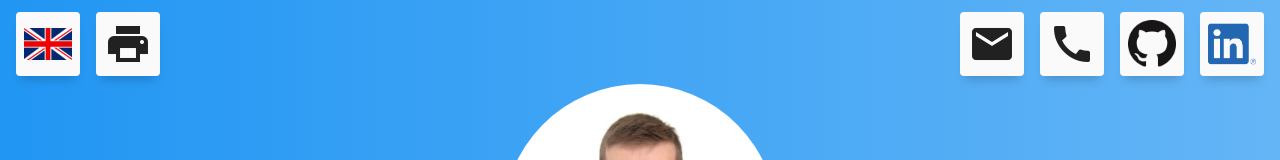
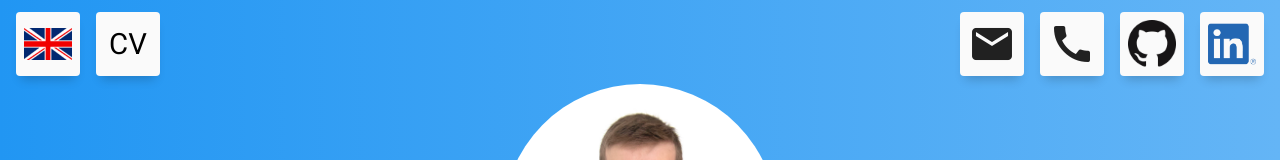
Before and after one commit to Cc618/Celian, a React (Create React App) app: page / in a window 1280 px wide. Shown: the top 160 px of the page. Built offline with nearby package versions, Linux system fonts and the light colour scheme.

Commit message:
home: Updated cv button

```diff
--- a/src/common/data.js
+++ b/src/common/data.js
@@ -40,7 +40,7 @@ const fullData = {
     "en": {
         // Home
         "translate_lang": "Version française",
-        "print_pdf": "Printable version",
+        "print_pdf": "Résumé",
         "translate": "Translate",
         "copied": "Copied !",
         "job": "Computer Engineering Student",
@@ -195,7 +195,7 @@ const fullData = {
     "fr": {
         // Home
         "translate_lang": "English version",
-        "print_pdf": "Version imprimable",
+        "print_pdf": "CV",
         "translate": "Traduire",
         "copied": "Copié !",
         "job": "Etudiant Ingénieur en Informatique",
--- a/src/pages/Home.js
+++ b/src/pages/Home.js
@@ -17,6 +17,7 @@ function IconButton(props) {
         {props.icon !== undefined && <i className="material-icons idle">{props.icon}</i>}
         {props.iconHover !== undefined && <i className="material-icons onhover">{props.iconHover}</i>}
         {props.image !== undefined && <img alt="" src={props.image} />}
+        {props.text !== undefined && <div className="icon-button-text idle"><p>{props.text}</p></div>}
       </button>
       {props.hint !== undefined && <p className={"hint" + (props.isOdd !== undefined ?
         " hint-odd" : "")}>{props.hint}</p>}
@@ -51,7 +52,7 @@ function Home(props) {
             hint={data.translate}
             onClick={props.onChangeLang}
             printHide={true} />
-          <IconButton icon="print" hint={data.print_pdf}
+          <IconButton text={data.print_pdf} hint={data.print_pdf}
             iconHover="download"
             onClick={downloadPrintableVersion}
             printHide={true} />
--- a/src/pages/Home.scss
+++ b/src/pages/Home.scss
@@ -76,6 +76,21 @@ $print-home-width: #{.25 * $print-width};
     @media print {
         padding-bottom: 10mm;
     }
+}
+
+.icon-button-text {
+    > p {
+        font-size: 2.2em;
+        padding: 0;
+        margin: 0;
+    }
+
+    min-width: 48px;
+    height: 48px;
+
+    display: flex;
+    align-items: center;
+    justify-content: center;
 }
 
 .icon-card {
```
